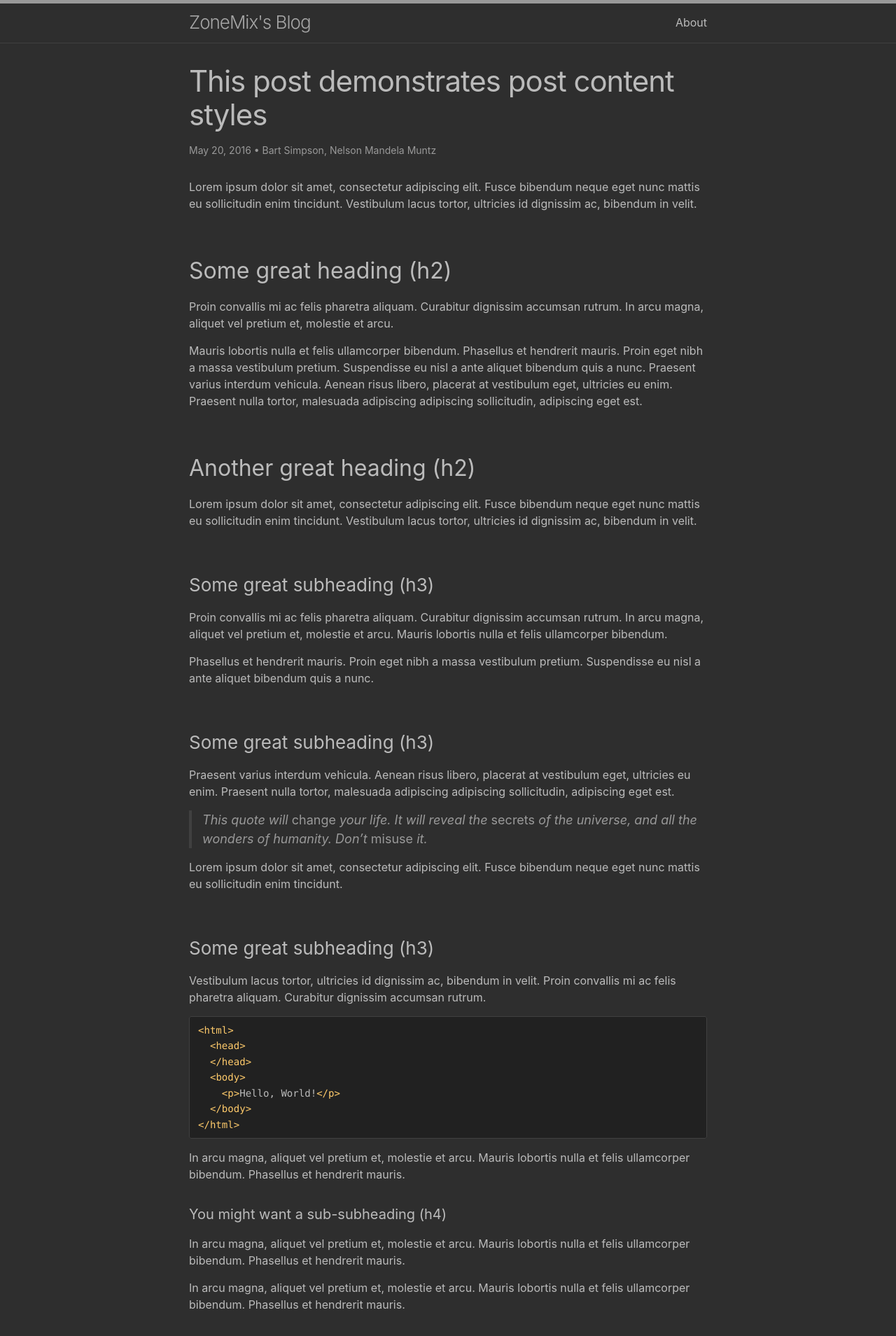
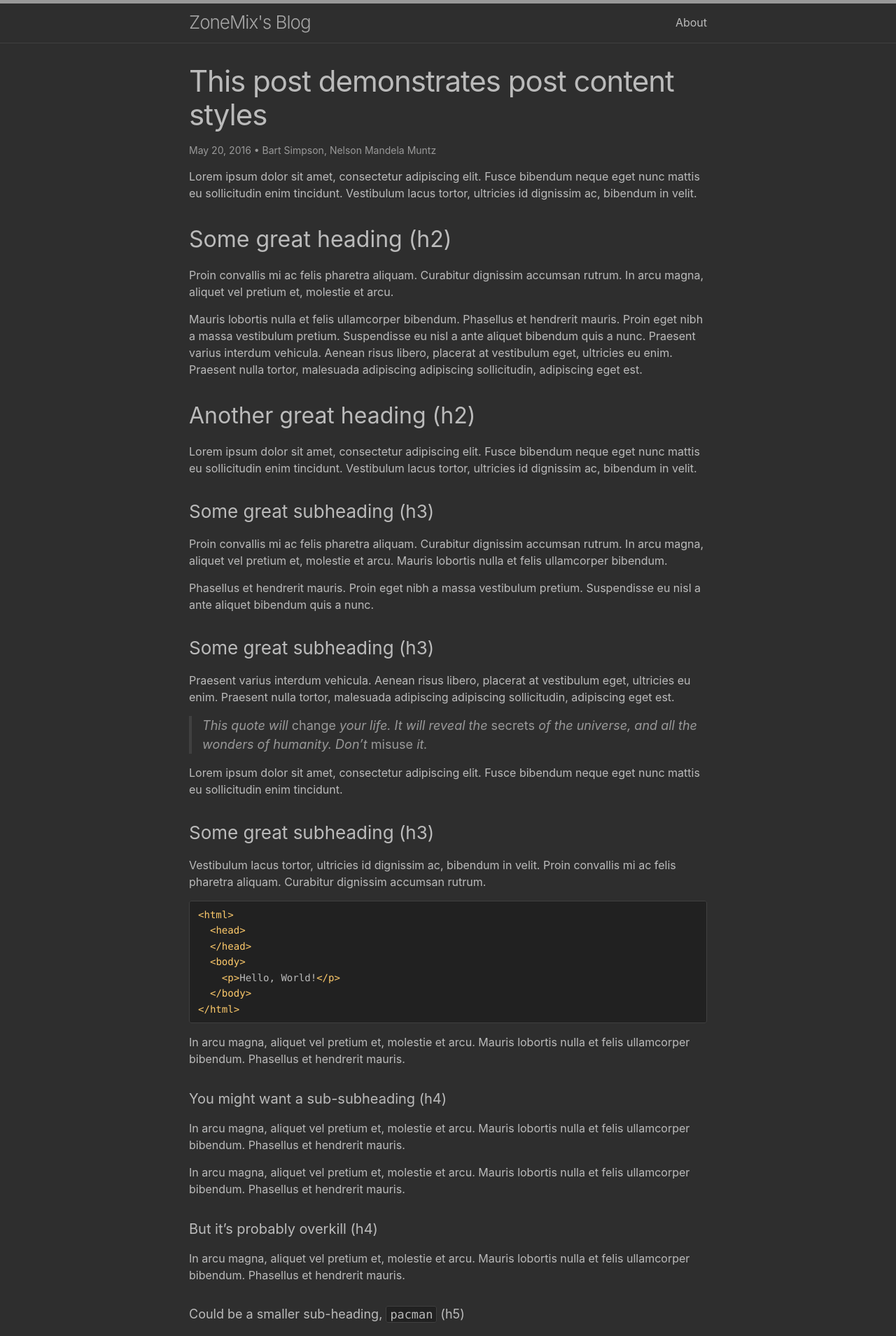
Before and after one commit to ZoneMix/zonemix.github.io, a Jekyll site: the page built from _posts/2016-05-20-this-post-demonstrates-post-content-styles.md, in a window 1280 px wide. Shown: the top 1909 px of the page at 70% size. Built offline with Jekyll 4.4.1, drawn with Linux system fonts in a browser that asks for light colours.

```diff
--- a/_sass/minima/_layout.scss
+++ b/_sass/minima/_layout.scss
@@ -238,7 +238,7 @@
  * Posts
  */
 .post-header {
-  margin-bottom: $spacing-unit;
+  margin-bottom: $spacing-unit / 2;
 }
 
 .post-title,
@@ -255,7 +255,7 @@
 .post-content {
   margin-bottom: $spacing-unit;
 
-  h1, h2, h3 { margin-top: $spacing-unit * 2 }
+  h1, h2, h3 { margin-top: $spacing-unit }
   h4, h5, h6 { margin-top: $spacing-unit }
 
   h2 {
```
